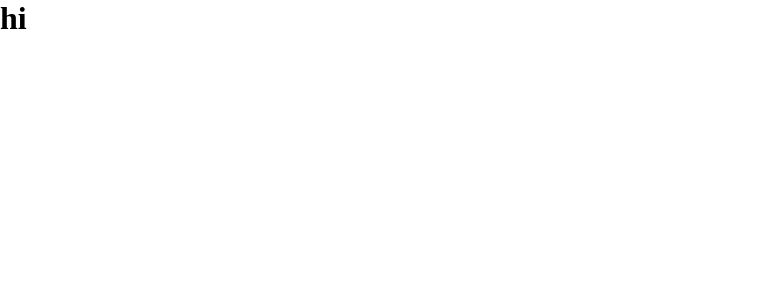
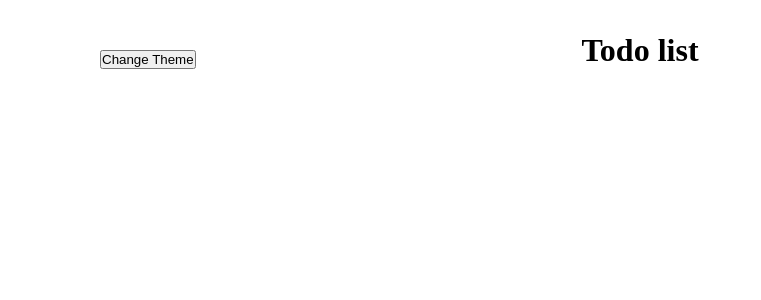
Before and after one commit to MichaelMcCann2/recoil-git, a React (Create React App) app: page / in a window 1280 px wide. Shown: the top 300 px of the page, without its empty margins (0-761 px from the left). Built offline with nearby package versions, Linux system fonts and the light colour scheme.

Commit message:
add title and theme button

```diff
--- a/src/App.css
+++ b/src/App.css
@@ -3,3 +3,19 @@
   padding: 0;
   box-sizing: border-box;
 }
+
+.App {
+  height: 100vh;
+  position: relative;
+}
+
+.title {
+  text-align: center;
+  padding-top: 1em;
+}
+
+.themeButton {
+  position: absolute;
+  left: 100px;
+  top: 50px;
+}
--- a/src/App.js
+++ b/src/App.js
@@ -3,7 +3,9 @@ import './App.css';
 function App() {
   return (
     <div className="App">
-      <h1>hi</h1>
+      <button className="themeButton">Change Theme</button>
+      <h1 className="title">Todo list</h1>
+
     </div>
   );
 }
```
